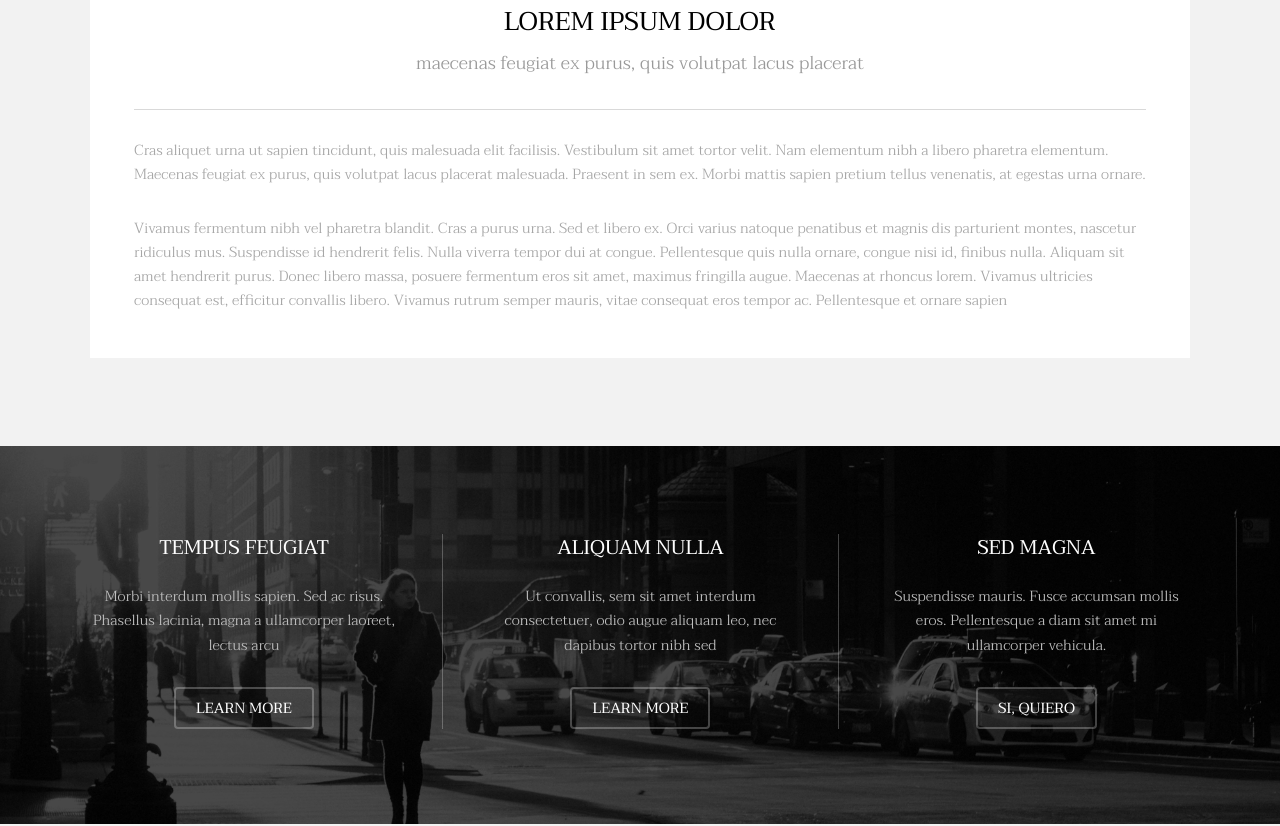
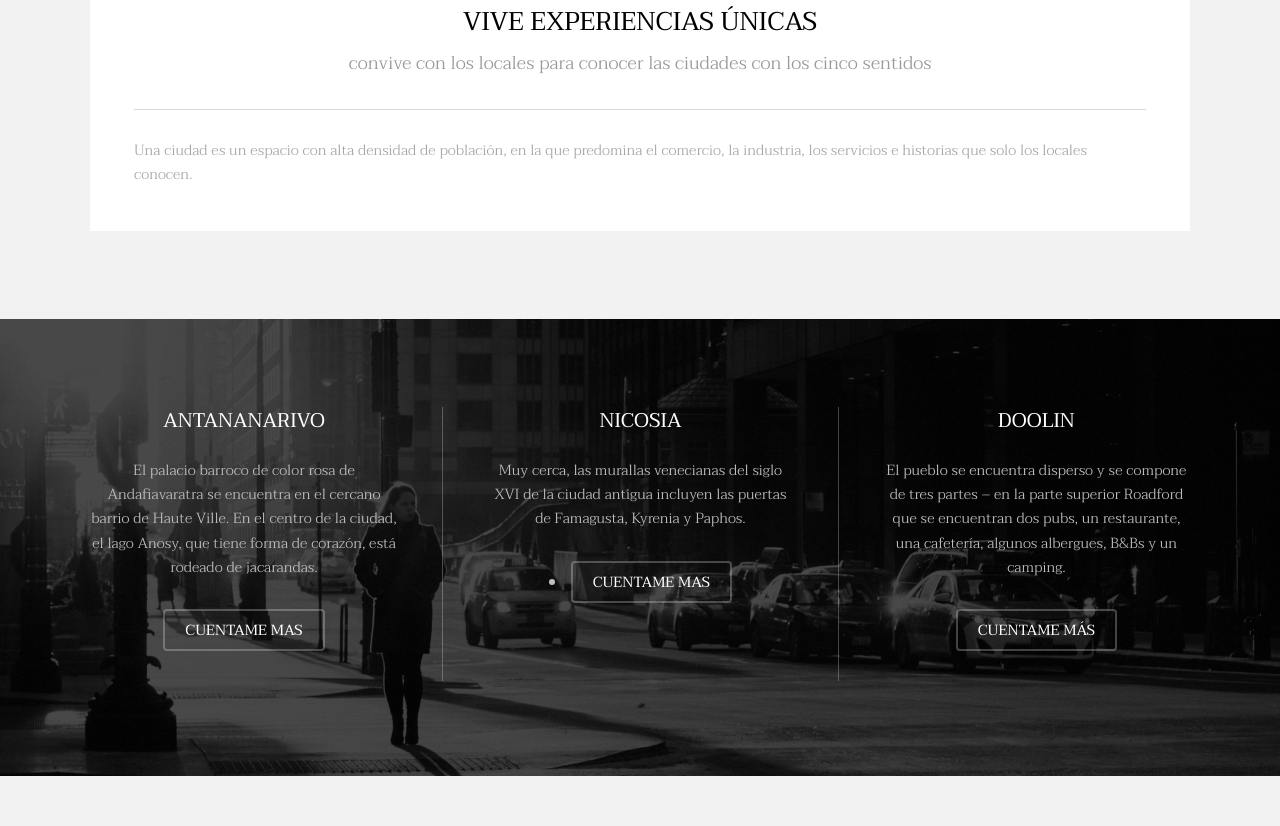
Before and after one commit to alsancos85/Metropolita_Alberto, a plain HTML site: page index.html in a window 1280 px wide. Shown: the part 1286-2112 px from the top of the page. Drawn offline with Linux system fonts and the light colour scheme.

Commit message:
Todos los textos que faltan por Alfonso

```diff
--- a/index.html
+++ b/index.html
@@ -51,12 +51,11 @@
 							</div>
 							<div class="content">
 								<header class="align-center">
-									<h2>Lorem ipsum dolor</h2>
-									<p>maecenas feugiat ex purus, quis volutpat lacus placerat</p>
+									<h2>VIVE EXPERIENCIAS ÚNICAS</h2>
+									<p>convive con los locales para conocer las ciudades con los cinco sentidos</p>
 								</header>
 								<hr />
-								<p> Cras aliquet urna ut sapien tincidunt, quis malesuada elit facilisis. Vestibulum sit amet tortor velit. Nam elementum nibh a libero pharetra elementum. Maecenas feugiat ex purus, quis volutpat lacus placerat malesuada. Praesent in sem ex. Morbi mattis sapien pretium tellus venenatis, at egestas urna ornare.</p>
-								<p>Vivamus fermentum nibh vel pharetra blandit. Cras a purus urna. Sed et libero ex. Orci varius natoque penatibus et magnis dis parturient montes, nascetur ridiculus mus. Suspendisse id hendrerit felis. Nulla viverra tempor dui at congue. Pellentesque quis nulla ornare, congue nisi id, finibus nulla. Aliquam sit amet hendrerit purus. Donec libero massa, posuere fermentum eros sit amet, maximus fringilla augue. Maecenas at rhoncus lorem. Vivamus ultricies consequat est, efficitur convallis libero. Vivamus rutrum semper mauris, vitae consequat eros tempor ac. Pellentesque et ornare sapien</p>
+<p> Una ciudad es un espacio con alta densidad de población, en la que predomina el comercio, la industria, los servicios e historias que solo los locales conocen. </p>
 							</div>
 						</div>
 					</div>
@@ -68,30 +67,29 @@
 				<div class="inner">
 					<div id="flexgrid">
 						<div>
-							<header>
-								<h3>Tempus Feugiat</h3>
+						<header>
+								<h3>Antananarivo</h3>
 							</header>
-							<p>Morbi interdum mollis sapien. Sed ac risus. Phasellus lacinia, magna a ullamcorper laoreet, lectus arcu</p>
-							<ul class="actions">
-								<li><a href="#" class="button alt">Learn More</a></li>
+<p>El palacio barroco de color rosa de Andafiavaratra se encuentra en el cercano barrio de Haute Ville. En el centro de la ciudad, el lago Anosy, que tiene forma de corazón, está rodeado de jacarandas.</p>							<ul class="actions">
+
+					<ul class="actions">
+								<li><a href="#" class="button alt">Cuentame mas</a></li>
 							</ul>
 						</div>
 						<div>
 							<header>
-								<h3>Aliquam Nulla</h3>
+								<h3>Nicosia</h3>
 							</header>
-							<p>Ut convallis, sem sit amet interdum consectetuer, odio augue aliquam leo, nec dapibus tortor nibh sed </p>
-							<ul class="actions">
-								<li><a href="#" class="button alt">Learn More</a></li>
+<p>Muy cerca, las murallas venecianas del siglo XVI de la ciudad antigua incluyen las puertas de Famagusta, Kyrenia y Paphos. </p>
+								<li><a href="#" class="button alt">Cuentame mas</a></li>
 							</ul>
 						</div>
 						<div>
 							<header>
-								<h3>Sed Magna</h3>
+								<h3>Doolin</h3>
 							</header>
-							<p>Suspendisse mauris. Fusce accumsan mollis eros. Pellentesque a diam sit amet mi ullamcorper vehicula.</p>
-							<ul class="actions">
-								<li><a href="#" class="button alt">Si, quiero</a></li>
+<p>El pueblo se encuentra disperso y se compone de tres partes – en la parte superior Roadford que se encuentran dos pubs, un restaurante, una cafetería, algunos albergues, B&amp;Bs y un camping.</p>							<ul class="actions">
+								<li><a href="#" class="button alt">Cuentame más</a></li>
 							</ul>
 						</div>
 					</div>
```
